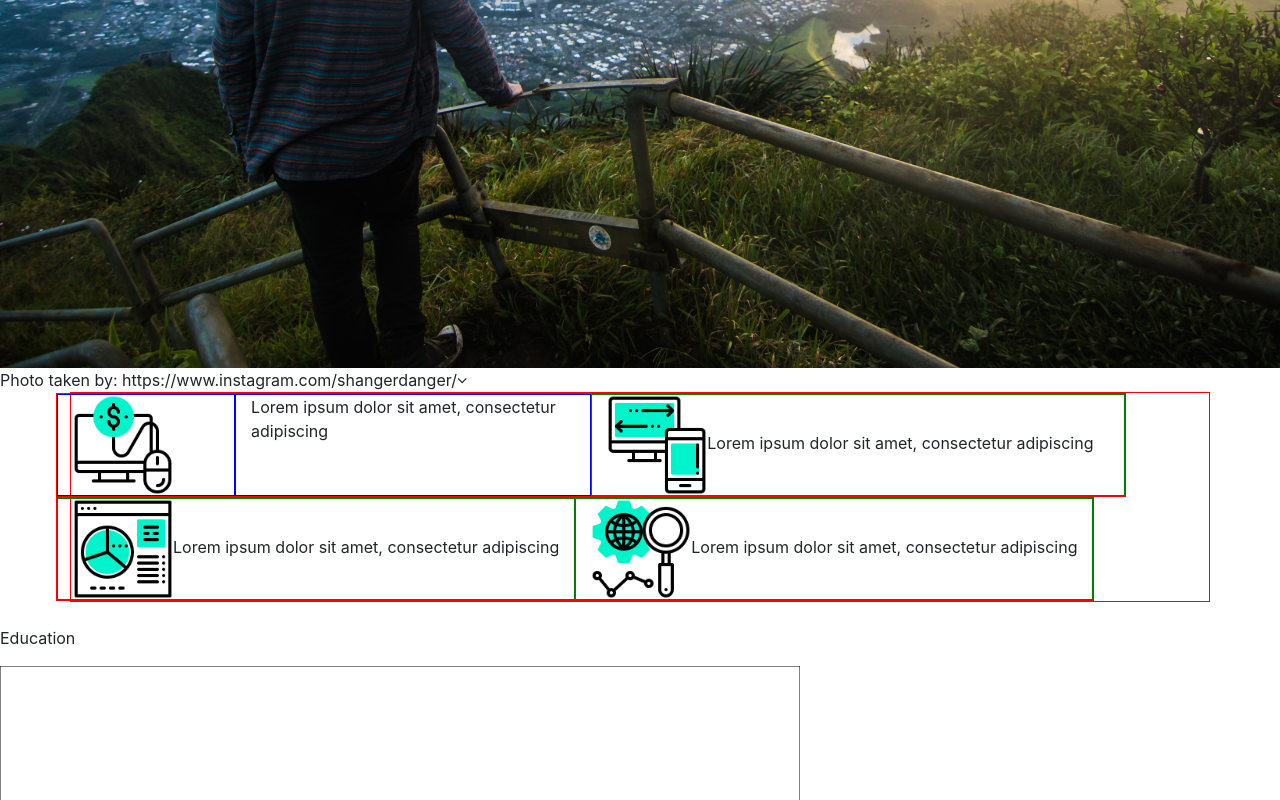
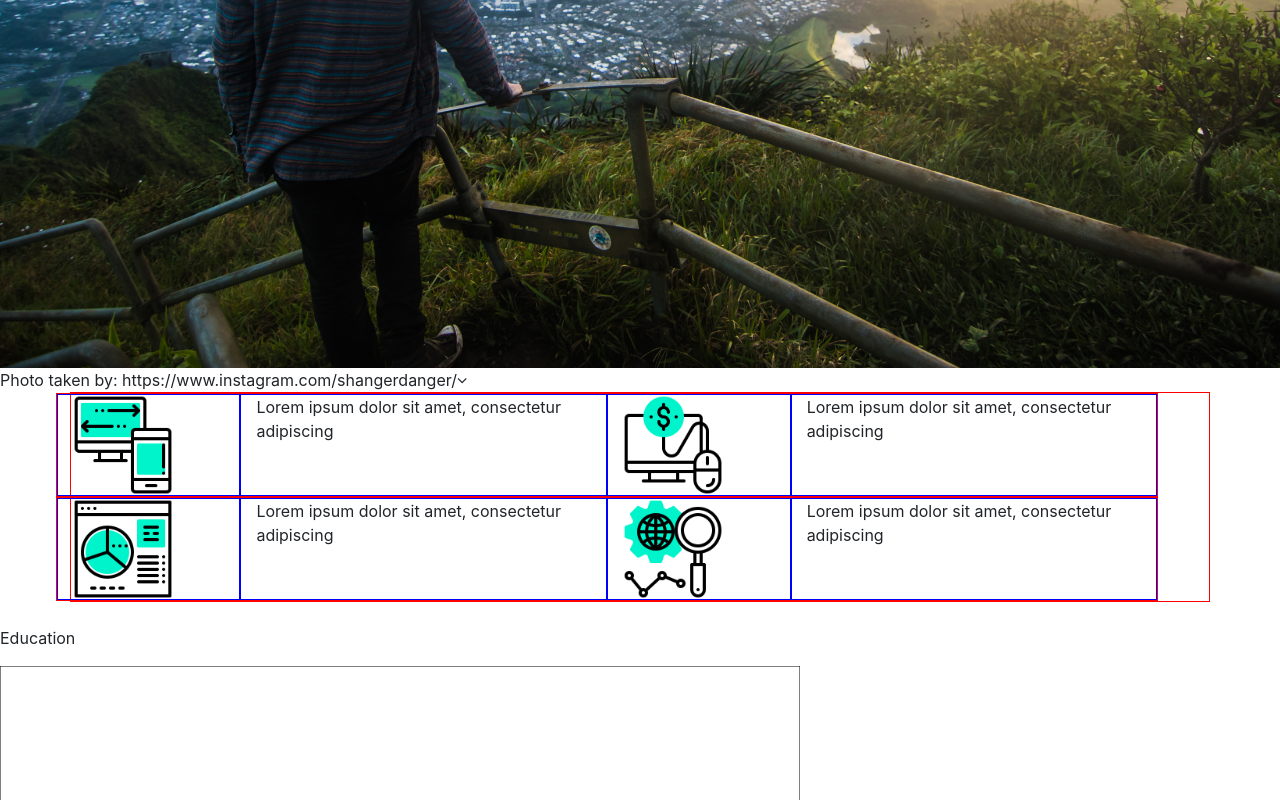
Before and after one commit to SkylerGubbels/skylerWebsite, a React (Create React App) app: page / in a window 1280 px wide. Shown: the part 486-1286 px from the top of the page. Built offline with nearby package versions, Linux system fonts and the light colour scheme.

Commit message:
Rough textbox working

```diff
--- a/src/components/summary.jsx
+++ b/src/components/summary.jsx
@@ -40,31 +40,32 @@ class Summary extends Component{
         this.setState({text, language});
     }
 
+    createTextBlock(imageSrc, text){
+        return(
+                <React.Fragment>
+                    <div className="col-md-2 col-sm-2 col-2 my-col">
+                        <img src={imageSrc} width={this.logoDetails.width}/>
+                    </div>
+                    <div className="col-md-4 col-sm-10 col-10 my-col">
+                        <span>{text}</span>
+                    </div>
+                </React.Fragment>
+        )
+    }
 
     render(){
-        const { frontend, backend, softwareEngineering, computerScience } = this.state.text;
+        const { frontend: feText, backend: beText, softwareEngineering: seText, computerScience: csText } = this.state.text;
         const { width } = this.logoDetails;
         return(
         <div className="container">
             <div className = "row">
                 <div className="row">
-                        <div className="col-2 my-col">
-                            <img src={backendLogo} width={width}/>
-                        </div>
-                        <div className="col-4 my-col">
-                            <span>{backend}</span>
-                        </div>
-                    <div className="col-md">
-                        <img src={frontendLogo} width={width}/><span>{frontend}</span>
-                    </div>
+                    {this.createTextBlock(frontendLogo, feText)}
+                    {this.createTextBlock(backendLogo, beText)}
                 </div>
                 <div className="row">
-                    <div className="col-md">
-                        <img src={softwareEngineeringLogo} width={width}/><span>{softwareEngineering}</span>
-                    </div>
-                    <div className="col-md">
-                        <img src={computerScienceLogo} width={width}/><span>{computerScience}</span>
-                    </div>
+                    {this.createTextBlock(softwareEngineeringLogo, seText)}
+                    {this.createTextBlock(computerScienceLogo, csText)}
                 </div>
             </div>
         </div>);
```
